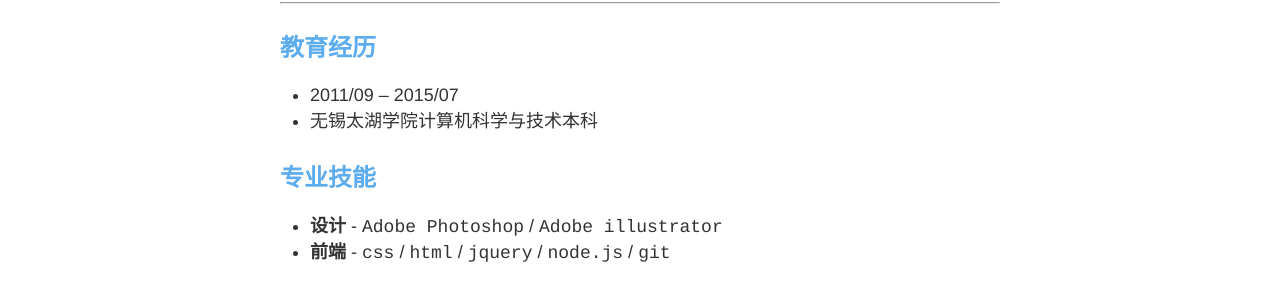
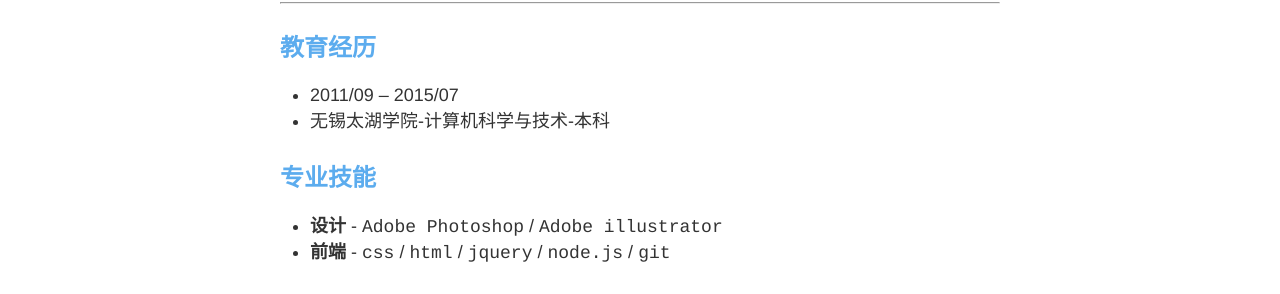
Before and after one commit to RaiyenXiao/RaiyenXiao, a Jekyll site: the page built from about.md, in a window 1280 px wide. Shown: the part 827-1121 px from the top of the page. Built offline with Jekyll 4.4.1, drawn with Linux system fonts in a browser that asks for light colours; nearby versions of some CDN libraries; our own code applies the rules of GitHub Pages for plain Markdown files.

Commit message:
个人信息修改

```diff
--- a/about.md
+++ b/about.md
@@ -17,7 +17,7 @@ permalink:/about/
 ## 教育经历
 
 * 2011/09 -- 2015/07
-* 无锡太湖学院|计算机科学与技术|本科
+* 无锡太湖学院-计算机科学与技术-本科
 
 ## 专业技能
 
```
